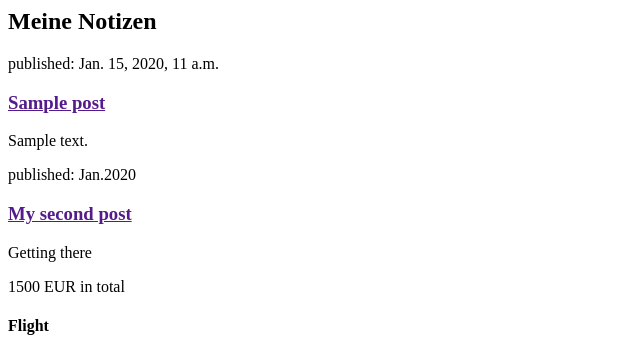
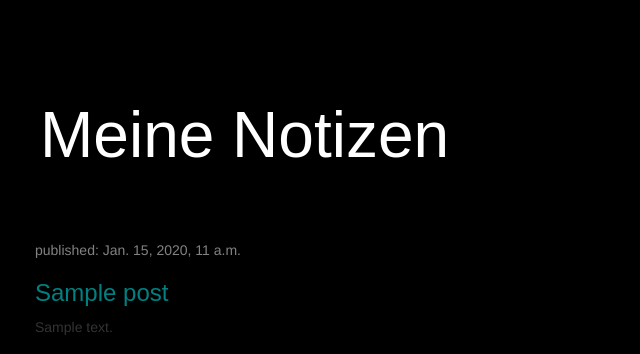
Before and after one commit to yung-ting/my-first-blog, a Django app: template blog/templates/blog/post_list.html in a window 1280 px wide. Shown: the top 354 px of the page, without its empty margins (0-640 px from the left). Run offline with Django 3.2, Linux system fonts and the light colour scheme; the template is opened without the code that fills it: values that come from a table or form of the project are taken from there, others are empty; tables that the repository leaves empty hold one stand-in row (values such as "Sample post"); some libraries are stand-ins or nearby versions.

Commit message:
Added view and template for detailed blog post and CSS for the site.

```diff
--- /dev/null
+++ b/blog/static/css/blog.css
@@ -0,0 +1,53 @@
+body {
+    background-color: #000000;
+  }
+
+
+.page-header {
+    background-color: #000000 ;
+    font-size: 48pt ;
+    padding: 40px 40px 40px 40px;
+    border-bottom: 0
+
+}
+
+.page-header h1, .page-header h1 a, .page-header h1 a:visited, .page-header h1 a:active {
+    color:#FFFFFF;
+    font-size: 48pt;
+    text-decoration: none;
+}
+
+.content {
+    margin-left:20px;
+}
+
+h1, h2, h3, h4 {
+    font-family: 'Titillium Web', sans-serif;
+}
+
+.date {
+    color: #828282 ;
+}
+
+.save {
+    float: right;
+}
+
+.post-form textarea, .post-form input {
+    width: 100%;
+}
+
+.top-menu, .top-menu:hover, .top-menu:visited {
+    color: #ffffff;
+    float: right;
+    font-size: 26pt;
+    margin-right: 20px;
+}
+
+.post {
+    margin-bottom: 20px;
+}
+
+.post h3 a, .post h3 a:visited {
+    color:  #008080;
+}
--- /dev/null
+++ b/blog/templates/blog/base.html
@@ -0,0 +1,25 @@
+{% load static %}
+<html>
+    <head>
+        <title>Python</title>
+        <link rel="stylesheet" href="//maxcdn.bootstrapcdn.com/bootstrap/3.2.0/css/bootstrap.min.css">
+        <link rel="stylesheet" href="//maxcdn.bootstrapcdn.com/bootstrap/3.2.0/css/bootstrap-theme.min.css">
+        <link href='//fonts.googleapis.com/css?family=Lobster&subset=latin,latin-ext' rel='stylesheet' type='text/css'>
+        <link rel="stylesheet" href="{% static 'css/blog.css' %}">
+    </head>
+    <body>
+        <div class="page-header">
+            <h1><a href="/">Meine Notizen</a></h1>
+        </div>
+
+        <div class="content container">
+            <div class="row">
+                <div class="col-md-8">
+                {% block content %}
+                {% endblock %}
+                </div>
+            </div>
+        </div>
+        <img src="https://i.ytimg.com/vi/S0mhvQxvy58/hqdefault.jpg" alt="beach view" width="500" height="300">
+    </body>
+</html>
--- a/blog/templates/blog/post_list.html
+++ b/blog/templates/blog/post_list.html
@@ -1,64 +1,13 @@
-<html>
-    <head>
-        <title>Python</title>
-    </head>
-    <body>
-        <div><h2><a href:"/">Meine Notizen</a></h2>
-        </div>
+{% extends 'blog/base.html' %}
 
-        {% for post in posts %}
-        <div>
-            <p>published: {{ post.published_date }}</p>
-            <h3><a href="">{{ post.title }}</a></h3>
-            <p>{{ post.text|linebreaksbr }}</p>
-        </div>
-        {% endfor %}
-
-
-        <div>
-            <p>published: Jan.2020</p>
-            <h3><a href="">My second post</a></h3>
-            <p>Getting there</p>
-        </div>
-
-       <div>
-    <body style="background-color:podwerblue";>
-
-        1500 EUR in total
-
-        <h4>Flight </h4>
-
-        <h5>budget 900 EUR return flights</h5>
-
-        <ol>
-        <li> Berlin > Manila </li>
-        <li> Manila > Chin Mai </li>
-        <li> Chin Mai > Berlin </li>
-        </ol>
-
-
-        <h5> overnight in Manila </h5>
-        <ol>
-        <li>
-        <a href="https://www.shangri-la.com/en/manila/makatishangrila/offers/"> Makati Shangri-La, Manila </a>
-        <li>
-        <a href="https://www.marcopolohotels.com/hotels/philippines/manila/marco_polo_manila/index.html">Marco Polo Ortigas </a>
-        </ol>
-
-        <h5><a href='http://knowledgetrotter.com/find-courses/thailand/learn-thai-massage/'>learn Thai Massage</a>
-        <ol>
-        <li><a href='http://www.tmcschool.com/course_date2020.php'>Thai Massage School of Chianmai</a></li>
-
-            5 days, 250 EUR
-        <li><a href='http://thaimassageschool.ac.th/course/'> Thai Massage School Shivagakomarpaj & Old Medicine Hospital</a></li>
-
-            5 days, 150 EUR
-
-        </ol>
-
-        </div>
-
-        <img src="https://i.ytimg.com/vi/S0mhvQxvy58/hqdefault.jpg" alt="beach view" width="500" height="300">
-
-        </body>
-</html>
+        {% block content %}
+                    {% for post in posts %}
+                      <div class="post">
+                          <div class="date">
+                             <p>published: {{ post.published_date }}</p>
+                          </div>
+                          <h3><a href="{% url 'post_detail' pk=post.pk %}">{{ post.title }}</a></h3>
+                          <p>{{ post.text|linebreaksbr }}</p>
+                      </div>
+                  {% endfor %}
+        {% endblock %}
--- a/blog/urls.py
+++ b/blog/urls.py
@@ -3,4 +3,5 @@ from . import views
 
 urlpatterns = [
     path('', views.post_list, name='post_list'),
+    path('post/<int:pk>/', views.post_detail, name='post_detail'),
 ]
--- a/blog/views.py
+++ b/blog/views.py
@@ -1,9 +1,15 @@
 from django.shortcuts import render
 from django.utils import timezone
 from .models import Post
+from django.shortcuts import render, get_object_or_404
 
 # Create your views here.
 
 def post_list(request):
     posts = Post.objects.filter(published_date__lte=timezone.now()).order_by('published_date')
     return render(request, 'blog/post_list.html', {'posts':posts})
+
+
+def post_detail(request, pk):
+    post = get_object_or_404(Post, pk=pk)
+    return render(request, 'blog/post_detail.html', {'post':post})
```
Also changed, not shown: blog/templates/blog/post_detail.html (added, +15 -0 lines).
